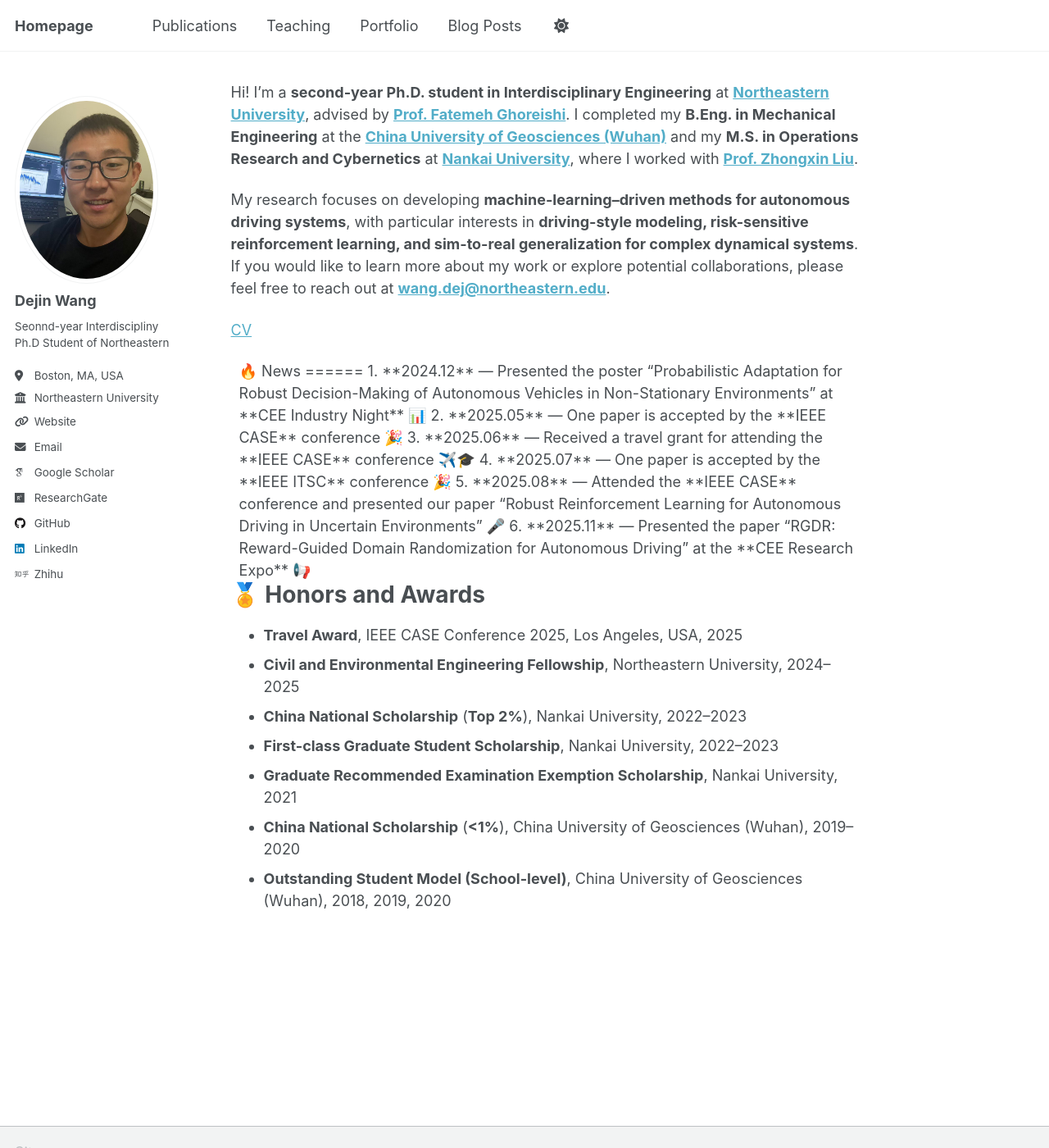
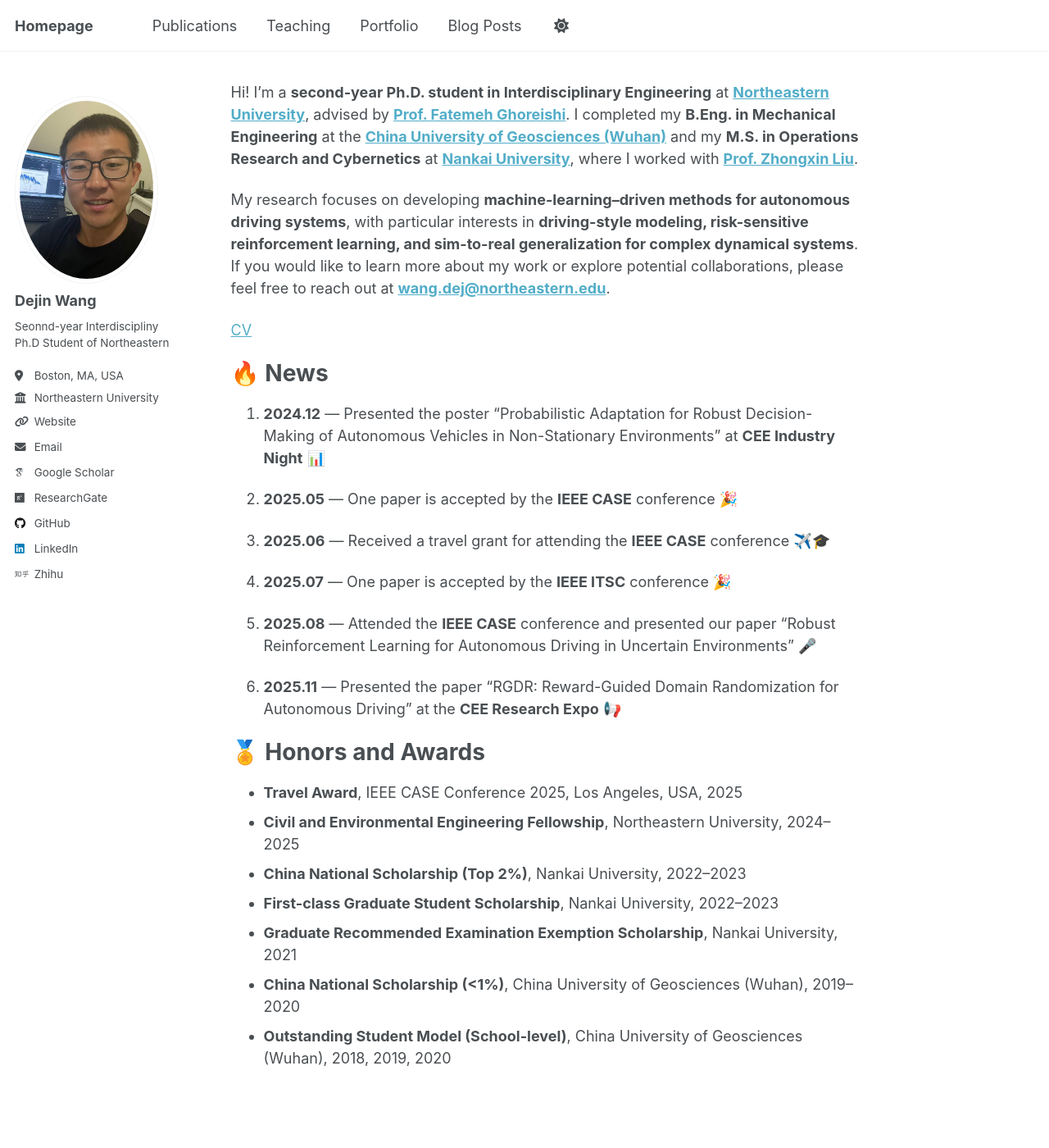
Before and after one commit to dejin-wang/dejin-wang.github.io, a Jekyll site: the page built from _pages/about.md, in a window 1280 px wide and 1400 px high. Shown: the whole window at 82% size. Built offline with Jekyll 4.4.1, drawn with Linux system fonts in a browser that asks for light colours; some web fonts are replaced; a script that is not in the unit is left out.

Commit message:
Update news and honors sections in about.md

```diff
--- a/_pages/about.md
+++ b/_pages/about.md
@@ -15,21 +15,20 @@ My research focuses on developing **machine-learning–driven methods for autono
 [CV](/assets/dejin.pdf)
 
 
-<div style="margin-left: 10px;">
-
 🔥 News
 ======
 
 1. **2024.12** — Presented the poster “Probabilistic Adaptation for Robust Decision-Making of Autonomous Vehicles in Non-Stationary Environments” at **CEE Industry Night** 📊
+
 2. **2025.05** — One paper is accepted by the **IEEE CASE** conference 🎉
+
 3. **2025.06** — Received a travel grant for attending the **IEEE CASE** conference ✈️🎓
+
 4. **2025.07** — One paper is accepted by the **IEEE ITSC** conference 🎉
+
 5. **2025.08** — Attended the **IEEE CASE** conference and presented our paper “Robust Reinforcement Learning for Autonomous Driving in Uncertain Environments” 🎤
+
 6. **2025.11** — Presented the paper “RGDR: Reward-Guided Domain Randomization for Autonomous Driving” at the **CEE Research Expo** 📢
-
-</div>
-
-
 
 
 🏅 Honors and Awards
@@ -37,8 +36,8 @@ My research focuses on developing **machine-learning–driven methods for autono
 
 - **Travel Award**, IEEE CASE Conference 2025, Los Angeles, USA, 2025
 - **Civil and Environmental Engineering Fellowship**, Northeastern University, 2024–2025
-- **China National Scholarship** (**Top 2%**), Nankai University, 2022–2023
+- **China National Scholarship (Top 2%)**, Nankai University, 2022–2023
 - **First-class Graduate Student Scholarship**, Nankai University, 2022–2023
 - **Graduate Recommended Examination Exemption Scholarship**, Nankai University, 2021
-- **China National Scholarship** (**<1%**), China University of Geosciences (Wuhan), 2019–2020
+- **China National Scholarship (<1%)**, China University of Geosciences (Wuhan), 2019–2020
 - **Outstanding Student Model (School-level)**, China University of Geosciences (Wuhan), 2018, 2019, 2020
```
